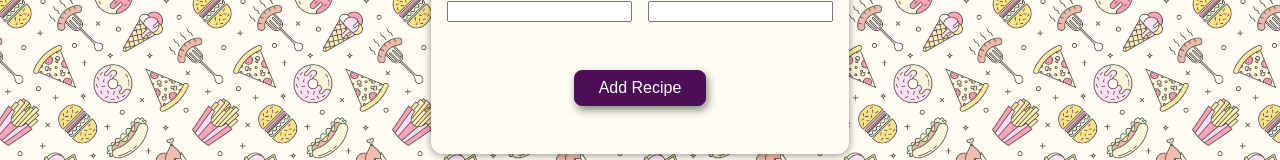
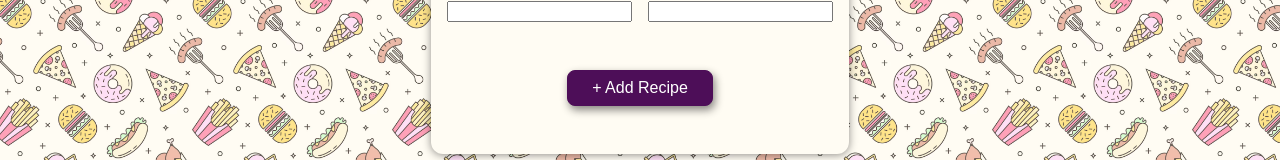
Before and after one commit to shanishalev10-alt/recipe-app, a React (Create React App) app: page / in a window 1280 px wide. Shown: the part 433-593 px from the top of the page. Built offline with nearby package versions, Linux system fonts and the light colour scheme.

Commit message:
fixed some css

```diff
--- a/src/components/AddRecipe/AddRecipe.jsx
+++ b/src/components/AddRecipe/AddRecipe.jsx
@@ -131,8 +131,8 @@ const AddRecipe = () => {
               />
             </label>
           </div>
-          <Button className="add-button" type="submit">
-            Add Recipe
+          <Button type="submit">
+            + Add Recipe
           </Button>
         </form>
       </Card>
--- a/src/components/UI/ErrorModul/ErrorModul.jsx
+++ b/src/components/UI/ErrorModul/ErrorModul.jsx
@@ -1,11 +1,11 @@
 import Card from "../Card/Card";
 import Button from "../../UI/Button/Button";
-import "./ErrorModul.css";
+import styles from "./ErrorModul.module.css";
 
 const ErrorModul = (props) => {
   return (
-    <div className="dark-background" onClick={props.onClosePopup}>
-      <Card className="popup">
+    <div className={styles['dark-background']} onClick={props.onClosePopup}>
+      <Card className={styles.popup}>
         <h1>{props.title}</h1>
         <p>{props.text}</p>
         <Button onClick={props.onClosePopup}>Okay</Button>
```
Also changed, not shown: src/components/UI/ErrorModul/ErrorModul.module.css (renamed from src/components/UI/ErrorModul/ErrorModul.css).
